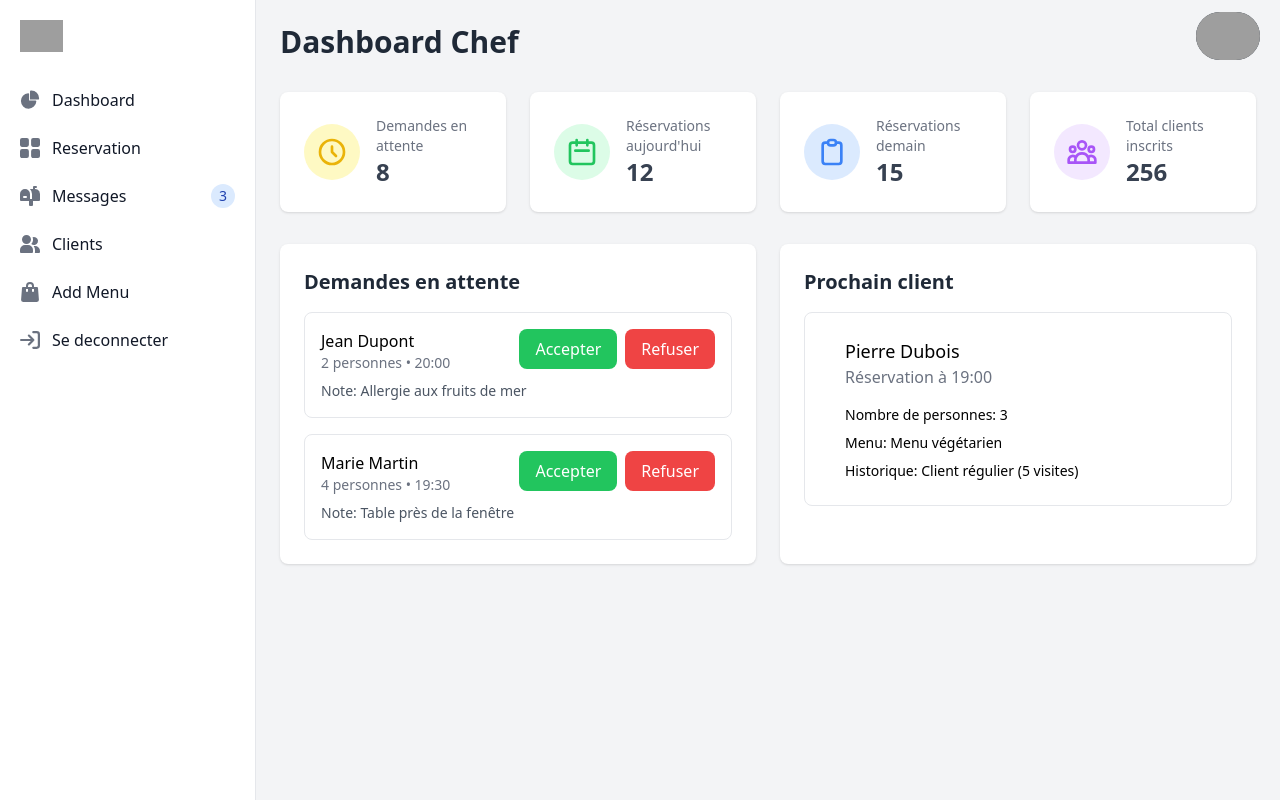
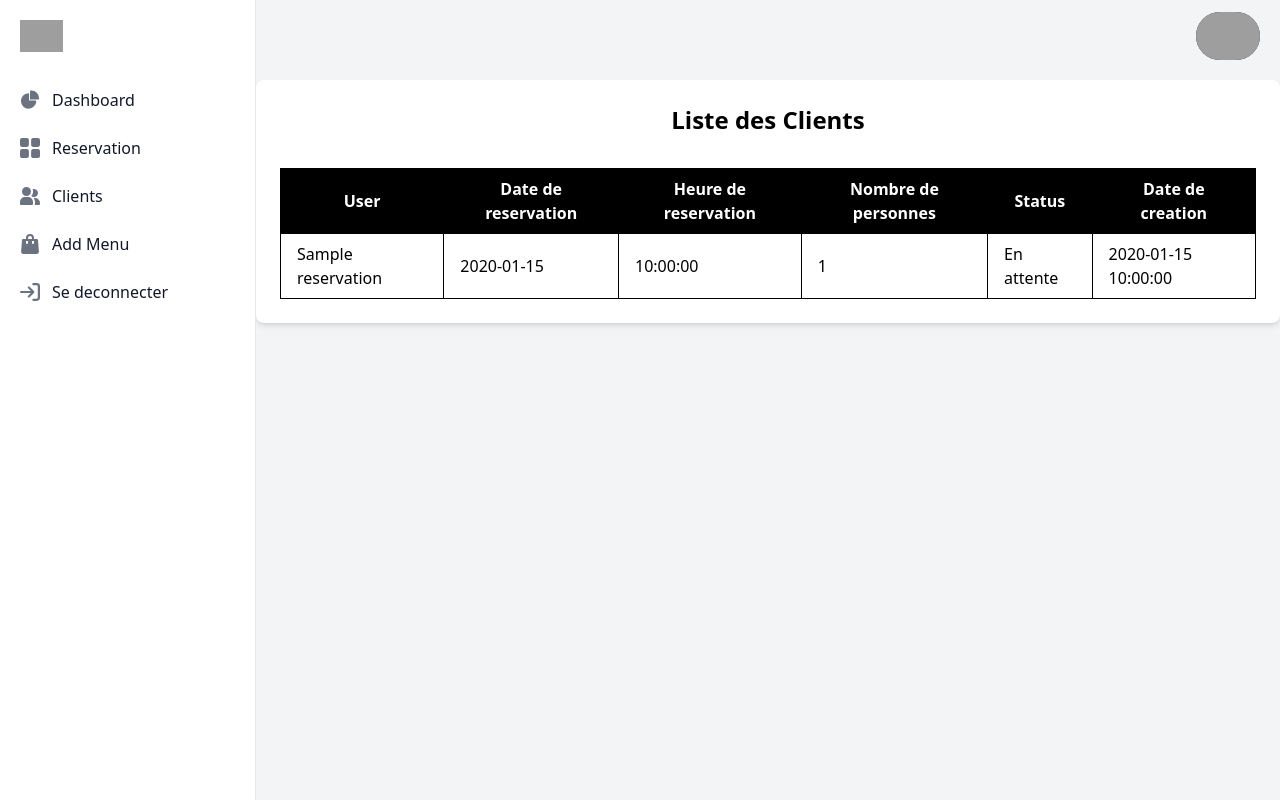
Before and after one commit to houssamlambara/Chef_Cuisinier, a PHP site: page /reservation.php in a window 1280 px wide. Run offline with PHP 8.4, Linux system fonts and the light colour scheme; tables that the repository leaves empty hold one stand-in row (values such as "Sample post"); some libraries are stand-ins or nearby versions; grey boxes are pictures that could not be loaded.

Commit message:
last commit

```diff
--- a/chef_cuisine_base/database.sql
+++ b/chef_cuisine_base/database.sql
@@ -27,13 +27,14 @@ CREATE TABLE RESERVATION (
     id INT AUTO_INCREMENT PRIMARY KEY,
     id_user INT NOT NULL,
     id_menu INT NOT NULL,
+    nom varchar(100) NOT NULL,
     date_reservation DATE NOT NULL,
     heure_reservation TIME NOT NULL,
     nombre_personnes INT NOT NULL,
     statut ENUM('En attente', 'Valider', 'Refuse') DEFAULT 'En attente',
     date_creation DATETIME DEFAULT CURRENT_TIMESTAMP,
     FOREIGN KEY (id_menu) REFERENCES MENUS(id) ON DELETE CASCADE ON UPDATE CASCADE,
-    FOREIGN KEY (id_user) REFERENCES USERS(id)  -- si la table USERS existe
+    FOREIGN KEY (id_user) REFERENCES USERS(id)
 );
 
 INSERT INTO `roles` (`id`, `nom`) VALUES (NULL, 'admin'), (NULL, 'user');
--- a/php/admin.php
+++ b/php/admin.php
@@ -80,7 +80,7 @@
                <span class="flex-1 ms-3 whitespace-nowrap">Reservation</span>
             </a>
          </li>
-         <li>
+         <!-- <li>
             <a href="#" class="flex items-center p-2 text-gray-900 rounded-lg dark:text-white hover:bg-gray-100 dark:hover:bg-orange-500 group">
                <svg class="flex-shrink-0 w-5 h-5 text-gray-500 transition duration-75 dark:text-gray-400 group-hover:text-gray-900 dark:group-hover:text-white" aria-hidden="true" xmlns="http://www.w3.org/2000/svg" fill="currentColor" viewBox="0 0 20 20">
                   <path d="m17.418 3.623-.018-.008a6.713 6.713 0 0 0-2.4-.569V2h1a1 1 0 1 0 0-2h-2a1 1 0 0 0-1 1v2H9.89A6.977 6.977 0 0 1 12 8v5h-2V8A5 5 0 1 0 0 8v6a1 1 0 0 0 1 1h8v4a1 1 0 0 0 1 1h2a1 1 0 0 0 1-1v-4h6a1 1 0 0 0 1-1V8a5 5 0 0 0-2.582-4.377ZM6 12H4a1 1 0 0 1 0-2h2a1 1 0 0 1 0 2Z"/>
@@ -88,9 +88,9 @@
                <span class="flex-1 ms-3 whitespace-nowrap">Messages</span>
                <span class="inline-flex items-center justify-center w-3 h-3 p-3 ms-3 text-sm font-medium text-blue-800 bg-blue-100 rounded-full dark:bg-blue-900 dark:text-blue-300">3</span>
             </a>
-         </li>
+         </li> -->
          <li>
-            <a href="./users.php" class="flex items-center p-2 text-gray-900 rounded-lg dark:text-white hover:bg-gray-100 dark:hover:bg-orange-500 group">
+            <a href="./clients.php" class="flex items-center p-2 text-gray-900 rounded-lg dark:text-white hover:bg-gray-100 dark:hover:bg-orange-500 group">
                <svg class="flex-shrink-0 w-5 h-5 text-gray-500 transition duration-75 dark:text-gray-400 group-hover:text-gray-900 dark:group-hover:text-white" aria-hidden="true" xmlns="http://www.w3.org/2000/svg" fill="currentColor" viewBox="0 0 20 18">
                   <path d="M14 2a3.963 3.963 0 0 0-1.4.267 6.439 6.439 0 0 1-1.331 6.638A4 4 0 1 0 14 2Zm1 9h-1.264A6.957 6.957 0 0 1 15 15v2a2.97 2.97 0 0 1-.184 1H19a1 1 0 0 0 1-1v-1a5.006 5.006 0 0 0-5-5ZM6.5 9a4.5 4.5 0 1 0 0-9 4.5 4.5 0 0 0 0 9ZM8 10H5a5.006 5.006 0 0 0-5 5v2a1 1 0 0 0 1 1h11a1 1 0 0 0 1-1v-2a5.006 5.006 0 0 0-5-5Z"/>
                </svg>
--- a/php/users.php
+++ b/php/clients.php
@@ -80,7 +80,7 @@
                <span class="flex-1 ms-3 whitespace-nowrap">Reservation</span>
             </a>
          </li>
-         <li>
+         <!-- <li>
             <a href="#" class="flex items-center p-2 text-gray-900 rounded-lg dark:text-white hover:bg-gray-100 dark:hover:bg-orange-500 group">
                <svg class="flex-shrink-0 w-5 h-5 text-gray-500 transition duration-75 dark:text-gray-400 group-hover:text-gray-900 dark:group-hover:text-white" aria-hidden="true" xmlns="http://www.w3.org/2000/svg" fill="currentColor" viewBox="0 0 20 20">
                   <path d="m17.418 3.623-.018-.008a6.713 6.713 0 0 0-2.4-.569V2h1a1 1 0 1 0 0-2h-2a1 1 0 0 0-1 1v2H9.89A6.977 6.977 0 0 1 12 8v5h-2V8A5 5 0 1 0 0 8v6a1 1 0 0 0 1 1h8v4a1 1 0 0 0 1 1h2a1 1 0 0 0 1-1v-4h6a1 1 0 0 0 1-1V8a5 5 0 0 0-2.582-4.377ZM6 12H4a1 1 0 0 1 0-2h2a1 1 0 0 1 0 2Z"/>
@@ -88,9 +88,9 @@
                <span class="flex-1 ms-3 whitespace-nowrap">Messages</span>
                <span class="inline-flex items-center justify-center w-3 h-3 p-3 ms-3 text-sm font-medium text-blue-800 bg-blue-100 rounded-full dark:bg-blue-900 dark:text-blue-300">3</span>
             </a>
-         </li>
+         </li> -->
          <li>
-            <a href="./users.php" class="flex items-center p-2 text-gray-900 rounded-lg dark:text-white hover:bg-gray-100 dark:hover:bg-orange-500 group">
+            <a href="./clients.php" class="flex items-center p-2 text-gray-900 rounded-lg dark:text-white hover:bg-gray-100 dark:hover:bg-orange-500 group">
                <svg class="flex-shrink-0 w-5 h-5 text-gray-500 transition duration-75 dark:text-gray-400 group-hover:text-gray-900 dark:group-hover:text-white" aria-hidden="true" xmlns="http://www.w3.org/2000/svg" fill="currentColor" viewBox="0 0 20 18">
                   <path d="M14 2a3.963 3.963 0 0 0-1.4.267 6.439 6.439 0 0 1-1.331 6.638A4 4 0 1 0 14 2Zm1 9h-1.264A6.957 6.957 0 0 1 15 15v2a2.97 2.97 0 0 1-.184 1H19a1 1 0 0 0 1-1v-1a5.006 5.006 0 0 0-5-5ZM6.5 9a4.5 4.5 0 1 0 0-9 4.5 4.5 0 0 0 0 9ZM8 10H5a5.006 5.006 0 0 0-5 5v2a1 1 0 0 0 1 1h11a1 1 0 0 0 1-1v-2a5.006 5.006 0 0 0-5-5Z"/>
                </svg>
--- a/php/index.php
+++ b/php/index.php
@@ -8,12 +8,7 @@
 </head>
 <body class="bg-gray-50 text-gray-800">
 
-<?php
-  session_start();
 
-  echo $_SESSION['user_id'];
-  die();
-?>
 <nav class="bg-white dark:bg-black">
   <div class="flex flex-wrap items-center justify-between mx-auto p-4">
   <a href="./index.php" class="flex items-center space-x-3 rtl:space-x-reverse">
--- a/php/reservation.php
+++ b/php/reservation.php
@@ -79,7 +79,7 @@
                <span class="flex-1 ms-3 whitespace-nowrap">Reservation</span>
             </a>
          </li>
-         <li>
+         <!-- <li>
             <a href="#" class="flex items-center p-2 text-gray-900 rounded-lg dark:text-white hover:bg-gray-100 dark:hover:bg-orange-500 group">
                <svg class="flex-shrink-0 w-5 h-5 text-gray-500 transition duration-75 dark:text-gray-400 group-hover:text-gray-900 dark:group-hover:text-white" aria-hidden="true" xmlns="http://www.w3.org/2000/svg" fill="currentColor" viewBox="0 0 20 20">
                   <path d="m17.418 3.623-.018-.008a6.713 6.713 0 0 0-2.4-.569V2h1a1 1 0 1 0 0-2h-2a1 1 0 0 0-1 1v2H9.89A6.977 6.977 0 0 1 12 8v5h-2V8A5 5 0 1 0 0 8v6a1 1 0 0 0 1 1h8v4a1 1 0 0 0 1 1h2a1 1 0 0 0 1-1v-4h6a1 1 0 0 0 1-1V8a5 5 0 0 0-2.582-4.377ZM6 12H4a1 1 0 0 1 0-2h2a1 1 0 0 1 0 2Z"/>
@@ -87,9 +87,9 @@
                <span class="flex-1 ms-3 whitespace-nowrap">Messages</span>
                <span class="inline-flex items-center justify-center w-3 h-3 p-3 ms-3 text-sm font-medium text-blue-800 bg-blue-100 rounded-full dark:bg-blue-900 dark:text-blue-300">3</span>
             </a>
-         </li>
+         </li> -->
          <li>
-            <a href="./users.php" class="flex items-center p-2 text-gray-900 rounded-lg dark:text-white hover:bg-gray-100 dark:hover:bg-orange-500 group">
+            <a href="./clients.php" class="flex items-center p-2 text-gray-900 rounded-lg dark:text-white hover:bg-gray-100 dark:hover:bg-orange-500 group">
                <svg class="flex-shrink-0 w-5 h-5 text-gray-500 transition duration-75 dark:text-gray-400 group-hover:text-gray-900 dark:group-hover:text-white" aria-hidden="true" xmlns="http://www.w3.org/2000/svg" fill="currentColor" viewBox="0 0 20 18">
                   <path d="M14 2a3.963 3.963 0 0 0-1.4.267 6.439 6.439 0 0 1-1.331 6.638A4 4 0 1 0 14 2Zm1 9h-1.264A6.957 6.957 0 0 1 15 15v2a2.97 2.97 0 0 1-.184 1H19a1 1 0 0 0 1-1v-1a5.006 5.006 0 0 0-5-5ZM6.5 9a4.5 4.5 0 1 0 0-9 4.5 4.5 0 0 0 0 9ZM8 10H5a5.006 5.006 0 0 0-5 5v2a1 1 0 0 0 1 1h11a1 1 0 0 0 1-1v-2a5.006 5.006 0 0 0-5-5Z"/>
                </svg>
@@ -115,132 +115,41 @@
       </ul>
    </div>
 </aside>
-<body class="bg-gray-100">
-    <div class="p-6 max-w-7xl mx-auto lg:ml-64">
-        <h1 class="text-3xl font-bold text-gray-800 mb-8">Dashboard Chef</h1>
 
-        <div class="grid grid-cols-1 md:grid-cols-2 lg:grid-cols-4 gap-6 mb-8">
-            <div class="bg-white rounded-lg shadow p-6">
-                <div class="flex items-center">
-                    <div class="p-3 rounded-full bg-yellow-100 text-yellow-500">
-                        <svg class="w-8 h-8" fill="none" stroke="currentColor" viewBox="0 0 24 24">
-                            <path stroke-linecap="round" stroke-linejoin="round" stroke-width="2" d="M12 8v4l3 3m6-3a9 9 0 11-18 0 9 9 0 0118 0z"></path>
-                        </svg>
-                    </div>
-                    <div class="ml-4">
-                        <p class="text-sm text-gray-500">Demandes en attente</p>
-                        <p class="text-2xl font-semibold text-gray-700">8</p>
-                    </div>
-                </div>
-            </div>
-
-            <div class="bg-white rounded-lg shadow p-6">
-                <div class="flex items-center">
-                    <div class="p-3 rounded-full bg-green-100 text-green-500">
-                        <svg class="w-8 h-8" fill="none" stroke="currentColor" viewBox="0 0 24 24">
-                            <path stroke-linecap="round" stroke-linejoin="round" stroke-width="2" d="M8 7V3m8 4V3m-9 8h10M5 21h14a2 2 0 002-2V7a2 2 0 00-2-2H5a2 2 0 00-2 2v12a2 2 0 002 2z"></path>
-                        </svg>
-                    </div>
-                    <div class="ml-4">
-                        <p class="text-sm text-gray-500">Réservations aujourd'hui</p>
-                        <p class="text-2xl font-semibold text-gray-700">12</p>
-                    </div>
-                </div>
-            </div>
-
-            <div class="bg-white rounded-lg shadow p-6">
-                <div class="flex items-center">
-                    <div class="p-3 rounded-full bg-blue-100 text-blue-500">
-                        <svg class="w-8 h-8" fill="none" stroke="currentColor" viewBox="0 0 24 24">
-                            <path stroke-linecap="round" stroke-linejoin="round" stroke-width="2" d="M9 5H7a2 2 0 00-2 2v12a2 2 0 002 2h10a2 2 0 002-2V7a2 2 0 00-2-2h-2M9 5a2 2 0 002 2h2a2 2 0 002-2M9 5a2 2 0 012-2h2a2 2 0 012 2"></path>
-                        </svg>
-                    </div>
-                    <div class="ml-4">
-                        <p class="text-sm text-gray-500">Réservations demain</p>
-                        <p class="text-2xl font-semibold text-gray-700">15</p>
-                    </div>
-                </div>
-            </div>
-
-            <div class="bg-white rounded-lg shadow p-6">
-                <div class="flex items-center">
-                    <div class="p-3 rounded-full bg-purple-100 text-purple-500">
-                        <svg class="w-8 h-8" fill="none" stroke="currentColor" viewBox="0 0 24 24">
-                            <path stroke-linecap="round" stroke-linejoin="round" stroke-width="2" d="M17 20h5v-2a3 3 0 00-5.356-1.857M17 20H7m10 0v-2c0-.656-.126-1.283-.356-1.857M7 20H2v-2a3 3 0 015.356-1.857M7 20v-2c0-.656.126-1.283.356-1.857m0 0a5.002 5.002 0 019.288 0M15 7a3 3 0 11-6 0 3 3 0 016 0zm6 3a2 2 0 11-4 0 2 2 0 014 0zM7 10a2 2 0 11-4 0 2 2 0 014 0z"></path>
-                        </svg>
-                    </div>
-                    <div class="ml-4">
-                        <p class="text-sm text-gray-500">Total clients inscrits</p>
-                        <p class="text-2xl font-semibold text-gray-700">256</p>
-                    </div>
-                </div>
-            </div>
-        </div>
-
-        <div class="grid grid-cols-1 lg:grid-cols-2 gap-6">
-            <div class="bg-white rounded-lg shadow">
-                <div class="p-6">
-                    <h2 class="text-xl font-semibold text-gray-800 mb-4">Demandes en attente</h2>
-                    <div class="space-y-4">
-                        <div class="border rounded-lg p-4">
-                            <div class="flex justify-between items-start mb-2">
-                                <div>
-                                    <h3 class="font-medium">Jean Dupont</h3>
-                                    <p class="text-sm text-gray-500">2 personnes • 20:00</p>
-                                </div>
-                                <div class="flex space-x-2">
-                                    <button class="px-4 py-2 bg-green-500 text-white rounded-lg hover:bg-green-600">
-                                        Accepter
-                                    </button>
-                                    <button class="px-4 py-2 bg-red-500 text-white rounded-lg hover:bg-red-600">
-                                        Refuser
-                                    </button>
-                                </div>
-                            </div>
-                            <p class="text-sm text-gray-600">Note: Allergie aux fruits de mer</p>
-                        </div>
-                        <div class="border rounded-lg p-4">
-                            <div class="flex justify-between items-start mb-2">
-                                <div>
-                                    <h3 class="font-medium">Marie Martin</h3>
-                                    <p class="text-sm text-gray-500">4 personnes • 19:30</p>
-                                </div>
-                                <div class="flex space-x-2">
-                                    <button class="px-4 py-2 bg-green-500 text-white rounded-lg hover:bg-green-600">
-                                        Accepter
-                                    </button>
-                                    <button class="px-4 py-2 bg-red-500 text-white rounded-lg hover:bg-red-600">
-                                        Refuser
-                                    </button>
-                                </div>
-                            </div>
-                            <p class="text-sm text-gray-600">Note: Table près de la fenêtre</p>
-                        </div>
-                    </div>
-                </div>
-            </div>
-
-            <div class="bg-white rounded-lg shadow">
-                <div class="p-6">
-                    <h2 class="text-xl font-semibold text-gray-800 mb-4">Prochain client</h2>
-                    <div class="border rounded-lg p-6">
-                        <div class="flex items-start">
-                            <div class="ml-4">
-                                <h3 class="font-medium text-lg">Pierre Dubois</h3>
-                                <p class="text-gray-500">Réservation à 19:00</p>
-                                <div class="mt-4 space-y-2">
-                                    <p class="text-sm"><span class="font-medium">Nombre de personnes:</span> 3</p>
-                                    <p class="text-sm"><span class="font-medium">Menu:</span> Menu végétarien</p>
-                                    <p class="text-sm"><span class="font-medium">Historique:</span> Client régulier (5 visites)</p>
-                                </div>
-                            </div>
-                        </div>
-                    </div>
-                </div>
-            </div>
-        </div>
+<div class="col-span-1 md:col-span-2 bg-white p-6 rounded-lg shadow-md overflow-x-auto mt-20 lg:ml-64 ">
+    <h2 class="flex justify-center text-2xl font-bold mb-8">Liste des Clients</h2>
+    <div>
+      <table class="w-full border-collapse border border-gray-400">
+        <thead class="bg-black">
+          <tr>
+          <th class="border border-black text-white px-4 py-2">User</th>
+            <th class="border border-black text-white px-4 py-2">Date de reservation</th>
+            <th class="border border-black text-white px-4 py-2">Heure de reservation</th>
+            <th class="border border-black text-white px-4 py-2">Nombre de personnes</th>
+            <th class="border border-black text-white px-4 py-2">Status</th>
+            <th class="border border-black text-white px-4 py-2">Date de creation</th>
+          </tr>
+        </thead>
+        <tbody>
+          <?php
+            include ("db.php");
+            $sql = "SELECT * FROM `reservation`";
+            $res = $conn -> query($sql);
+            while ($row = $res -> fetch_assoc()): ?>
+            <tr class="hover:bg-orange-500">
+            <td class="border border-black px-4 py-2"><?php echo $row["nom"] ?></td>
+              <td class="border border-black px-4 py-2"><?php echo $row["date_reservation"] ?></td>
+              <td class="border border-black px-4 py-2"><?php echo $row["heure_reservation"] ?></td>
+              <td class="border border-black px-4 py-2"><?php echo $row["nombre_personnes"] ?></td>
+              <td class="border border-black px-4 py-2"><?php echo $row["statut"] ?></td>
+              <td class="border border-black px-4 py-2"><?php echo $row["date_creation"] ?></td>
+            </tr>
+          <?php endwhile; ?>
+        </tbody>
+      </table>
     </div>
-
+  </div>
+</div>
     <script>
   document.getElementById('menu-toggle').addEventListener('click', function() {
     const sidebar = document.getElementById('logo-sidebar');
```
Also changed, not shown: php/logout.php (added, +7 -0 lines), php/reserver.php (+26 -28 lines).
